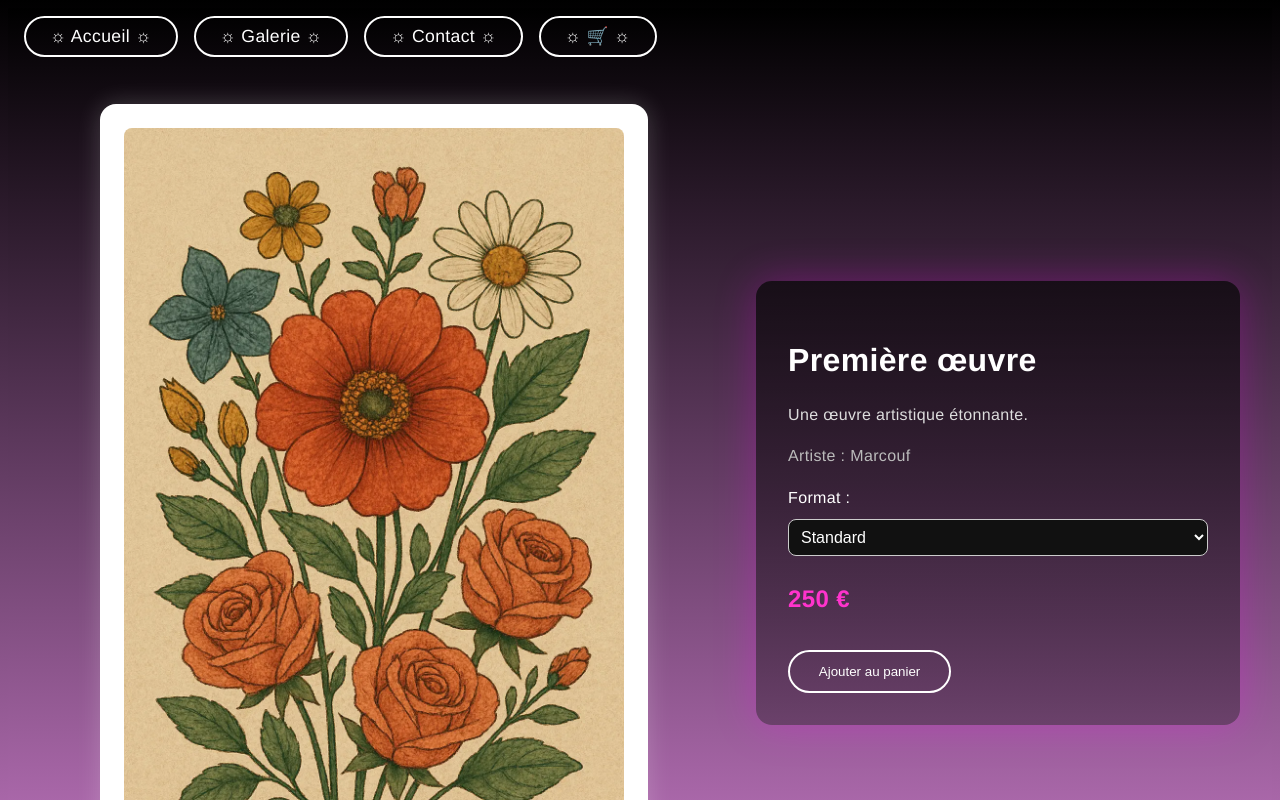
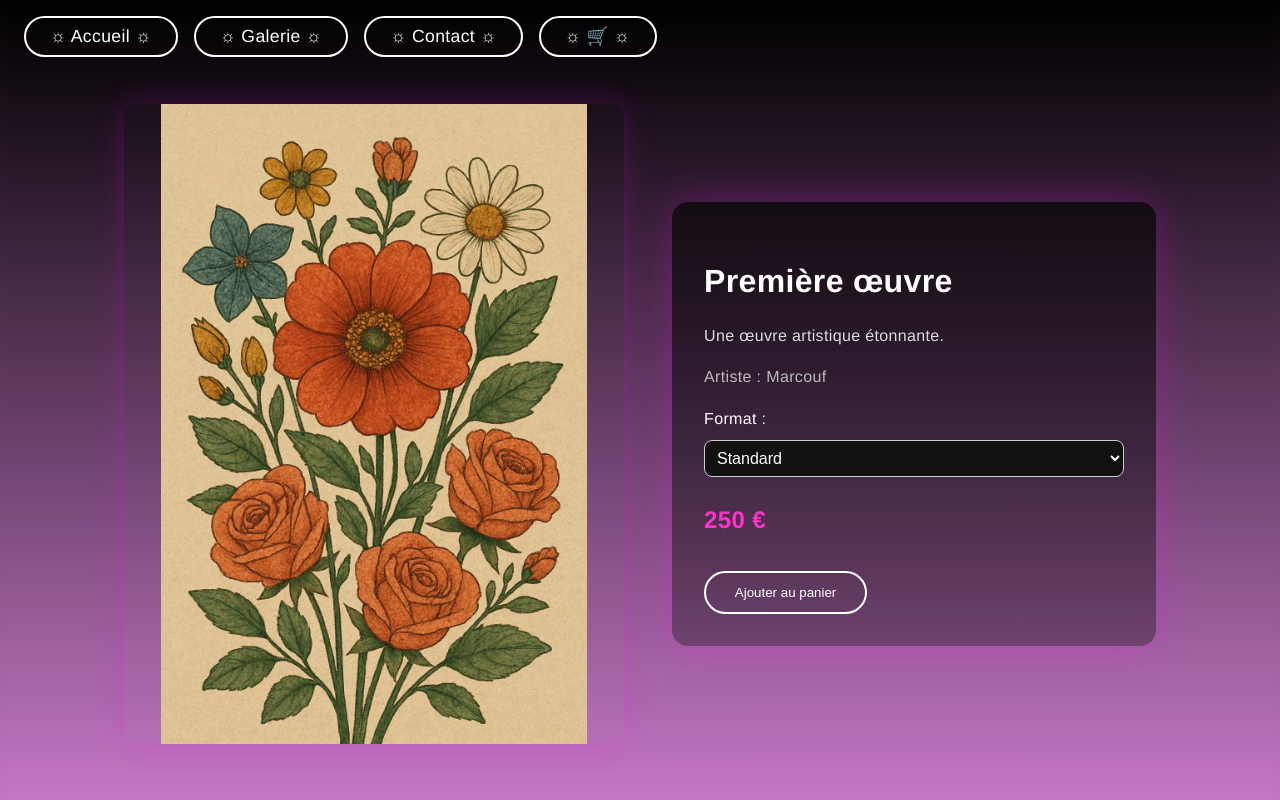
Before and after one commit to Marcoouf/GallerieLand, a Next.js app: page /oeuvre/art1 in a window 1280 px wide. Shown: the top 800 px of the page. Built offline with nearby package versions, Linux system fonts and the light colour scheme.

Commit message:
Amélioration page d'achat : centrage et esthétique

```diff
--- a/data/oeuvres.js
+++ b/data/oeuvres.js
@@ -71,7 +71,7 @@ export const oeuvres = [
       {
         id: 7,
         slug: 'art7',
-        title: '7e œuvre',
+        title: 'V for Victory',
         artist: 'Marcouf Lebar',
         src: '/gallery/art7.webp',
         width: 1565,
@@ -114,7 +114,7 @@ export const oeuvres = [
         id: 11,
         slug: 'art11',
         title: 'Lempire contre attaque',
-        artist: 'Marcouf Lebar',
+        artist: 'Camille Dubois',
         src: '/gallery/art11.webp',
         width: 1600,
         height: 881,
--- a/pages/oeuvre/[slug].jsx
+++ b/pages/oeuvre/[slug].jsx
@@ -4,52 +4,85 @@ import Header from '../../components/Header';
 import Footer from '../../components/Footer';
 import { oeuvres } from '../../data/oeuvres';
 import styles from '../../styles/AchatPage.module.css';
+import { useState, useEffect } from 'react';
 
 export default function AchatOeuvre() {
   const router = useRouter();
   const { slug } = router.query;
+  const [format, setFormat] = useState('standard');
+
   const oeuvre = oeuvres.find((o) => o.slug === slug);
 
+  useEffect(() => {
+    window.scrollTo(0, 0);
+  }, [slug]);
+
   if (!oeuvre) {
-    return <p style={{ padding: '4rem', textAlign: 'center' }}>Œuvre introuvable.</p>;
+    return (
+      <>
+        <Head><title>Œuvre introuvable</title></Head>
+        <Header />
+        <main className={styles.mainSection}>
+          <p style={{ color: 'white' }}>Œuvre introuvable.</p>
+        </main>
+        <Footer />
+      </>
+    );
   }
+
+  const getPrice = () => {
+    switch (format) {
+      case 'grand':
+        return oeuvre.price + 50;
+      case 'XL':
+        return oeuvre.price + 100;
+      default:
+        return oeuvre.price;
+    }
+  };
 
   return (
     <>
       <Head>
-        <title>Achat – {oeuvre.title}</title>
+        <title>{oeuvre.title} — Achat</title>
       </Head>
       <Header />
+
       <main className={styles.mainSection}>
         <div className={styles.wrapper}>
-          <div className={styles.imageContainer}>
-            <div className={styles.imageCard}>
-              <img
-                src={oeuvre.src}
-                alt={oeuvre.title}
-                width={oeuvre.width}
-                height={oeuvre.height}
-                className={styles.image}
-              />
-            </div>
+          <div className={styles.imageWrapper}>
+            <img
+              src={oeuvre.src}
+              alt={`Œuvre ${oeuvre.title} par ${oeuvre.artist || 'inconnu'}`}
+              className={styles.image}
+            />
           </div>
+
           <div className={styles.infos}>
             <h1 className={styles.title}>{oeuvre.title}</h1>
             <p className={styles.description}>{oeuvre.description}</p>
             <p className={styles.artist}>Artiste : {oeuvre.artist || 'Inconnu'}</p>
+
             <div className={styles.formatRow}>
-              <label className={styles.label} htmlFor="format">Format :</label>
-              <select id="format" name="format" className={styles.select}>
+              <label htmlFor="format" className={styles.label}>Format :</label>
+              <select
+                id="format"
+                className={styles.select}
+                value={format}
+                onChange={(e) => setFormat(e.target.value)}
+              >
                 <option value="standard">Standard</option>
                 <option value="grand">Grand</option>
                 <option value="XL">Extra Large</option>
               </select>
             </div>
-            <p className={styles.price}>{oeuvre.price} €</p>
+
+            <p className={styles.price}>{getPrice()} €</p>
             <button className={styles.button}>Ajouter au panier</button>
           </div>
         </div>
       </main>
+
       <Footer />
     </>
   );
--- a/styles/AchatPage.module.css
+++ b/styles/AchatPage.module.css
@@ -16,34 +16,49 @@
   gap: 3rem;
   max-width: 1200px;
   width: 100%;
+  align-items: flex-start;
+  justify-content: center;
+  flex-wrap: nowrap;
+}
+.mainSection {
+  display: flex;
+  justify-content: center;
   align-items: center;
-    justify-content: center;
-    flex-wrap: wrap;
+  min-height: 100vh;
+  padding: 6rem 2rem 4rem;
+  box-sizing: border-box;
+  background: transparent;
 }
 
 .imageWrapper {
   flex: 1;
+  display: flex;
+  justify-content: center;
+  align-items: center;
   max-width: 500px;
-    box-shadow: 0 0 30px rgba(255, 0, 255, 0.2);
-    border-radius: 12px;
-    overflow: hidden;
+  align-self: center;
 }
 
 .image {
   width: 100%;
   height: auto;
+  max-height: 80vh;
   object-fit: contain;
   display: block;
+  border-radius: 12px;
+  box-shadow: 0 0 30px rgba(255, 0, 255, 0.2);
+  background: transparent;
 }
 
 .infos {
   flex: 1;
   max-width: 420px;
-    background: linear-gradient(180deg, rgba(0,0,0,0.6), rgba(0,0,0,0.3));
+  background: linear-gradient(180deg, rgba(0, 0, 0, 0.6), rgba(0, 0, 0, 0.3));
   border-radius: 16px;
   padding: 2rem;
   box-shadow: 0 0 40px rgba(255, 0, 255, 0.25);
   color: white;
+  align-self: center;
 }
 
 .title {
@@ -130,25 +145,3 @@
     margin-top: 2rem;
   }
 }
-  .imageContainer {
-    flex: 1;
-    display: flex;
-    justify-content: center;
-    align-items: center;
-  }
-
-  .imageCard {
-    background: white;
-    padding: 1.5rem;
-    border-radius: 16px;
-    box-shadow: 0 0 25px rgba(255, 255, 255, 0.2);
-    max-width: 500px;
-    width: 100%;
-  }
-
-  .image {
-    width: 100%;
-    height: auto;
-    object-fit: contain;
-    border-radius: 8px;
-  }
```
Lines whose indentation alone changed are shown as unchanged.
